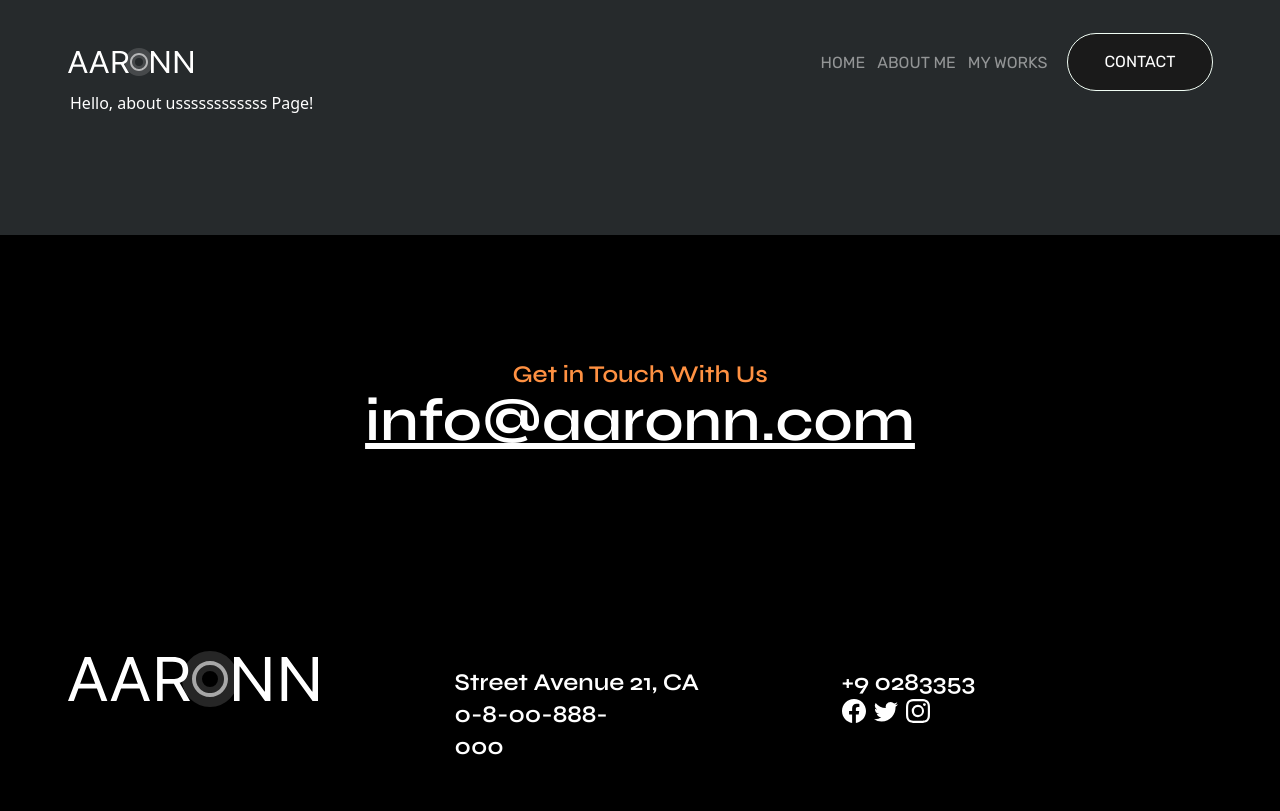
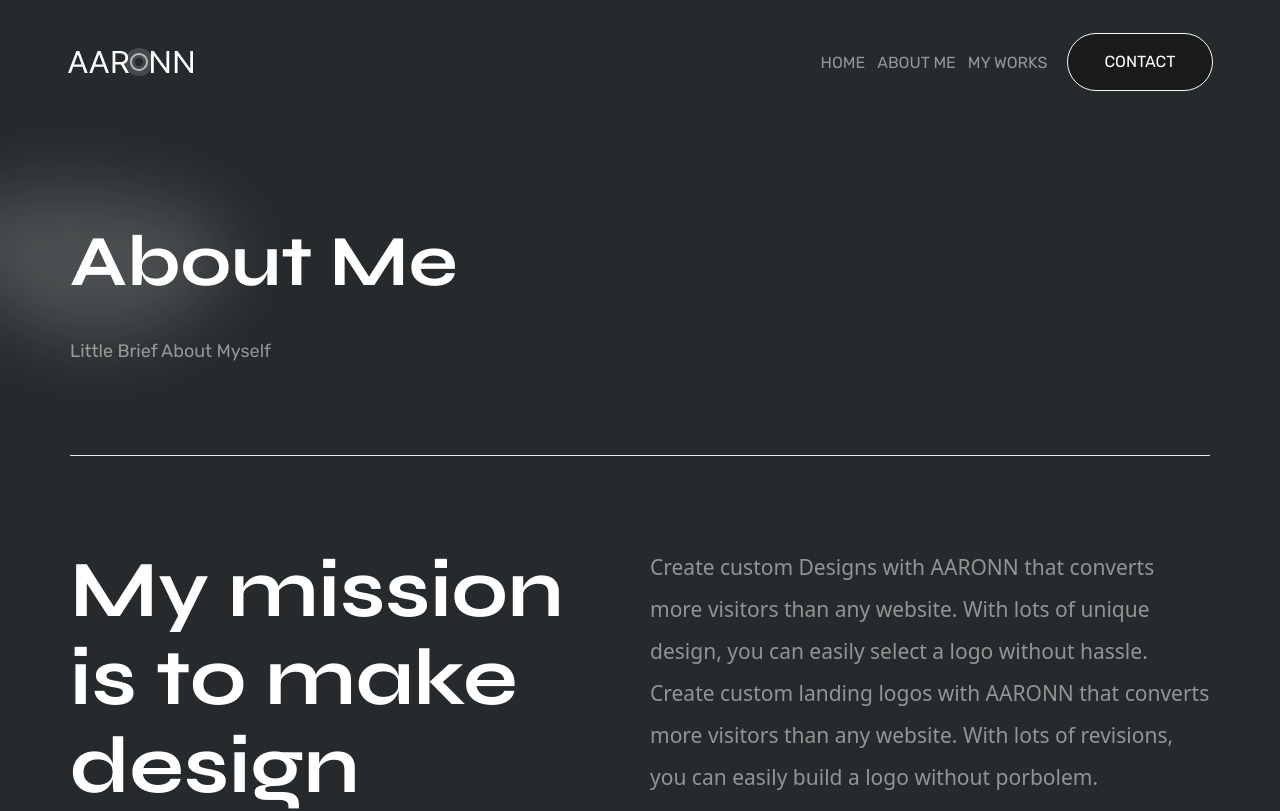
Before and after one commit to Shafiul-Islam-Shatak/portfolio-task-NNSEL-TECH, a Next.js app: page /about in a window 1280 px wide. Shown: the top 811 px of the page. Built offline with nearby package versions, Linux system fonts and the light colour scheme.

Commit message:
about page done

```diff
--- a/src/Types/index.ts
+++ b/src/Types/index.ts
@@ -11,3 +11,8 @@ export type ProjectsHighlightProps = {
     work : Array<string>;
 
 }
+
+export type SectionHeaderProps = {
+    title : string;
+    desciption : string;
+}
--- a/src/app/about/page.tsx
+++ b/src/app/about/page.tsx
@@ -1,3 +1,54 @@
-export default function about() {
-    return <h1>Hello, about ussssssssssss Page!</h1>
-  }
+import React from 'react';
+import Image from 'next/image'
+import PageHeader from '../components/PageHeader/PageHeader';
+import profileImage from '../../../public/assets/Rectangle 361.png'
+import profileImage2 from '../../../public/assets/Vector (2).png'
+
+const about = () => {
+  return (
+    <div >
+      {/* common header to all page */}
+      <PageHeader
+        title='About Me'
+        desciption='Little Brief About Myself'
+      />
+
+      {/* text content */}
+      <div className='grid grid-cols-1 lg:grid-cols-2 gap-5 text-left'>
+        <h1 className='font-syne text-[80px] -tracking-[2.5] font-bold leading-[1.1]'>
+          My mission<br />is to make<br />design<br />easier.
+        </h1>
+        <p className='font-sans text-[#949494] text-[21px] leading-loose'>Create custom Designs with AARONN that converts more visitors than any website. With lots of unique design, you can easily select a logo without hassle. Create custom landing logos with AARONN that converts more visitors than any website. With lots of revisions, you can easily build a logo without porbolem.</p>
+      </div>
+
+      {/* image section */}
+      <div className='flex space-x-7 mt-[100px] mx-auto'>
+        <Image
+          src={profileImage}
+          width={420}
+          height={515}
+          alt="profile-Image"
+        />
+        <Image
+          src={profileImage2}
+          width={670}
+          height={515}
+          alt="profile-Image2"
+        />
+      </div>
+
+      {/* Follow me */}
+      <div className='mt-[140px]'>
+        <h1 className='font-syne font-semibold text-5xl '>Follow me on:</h1>
+        <div className='uppercase font-semibold font-rubik text-[#949494] tracking-[4.06] text-[32px] grid grid-cols-2 lg:grid-cols-4 mt-6 mb-[220px]'>
+          <h1>Dribble</h1>
+          <h1>Twitter</h1>
+          <h1>Facebook</h1>
+          <h1>Instagram</h1>
+        </div>
+      </div>
+    </div>
+  );
+};
+
+export default about;
--- a/src/app/components/Footer/Footer.tsx
+++ b/src/app/components/Footer/Footer.tsx
@@ -1,8 +1,7 @@
 import React from 'react';
 
 // react icons
-import { CgFacebook } from "react-icons/cg";
-import { BsInstagram, BsLinkedin, BsTwitter, BsFacebook } from "react-icons/bs";
+import { BsInstagram,  BsTwitter, BsFacebook } from "react-icons/bs";
 import logo from '../../../../public/assets/Brand-logo.svg'
 import Image from 'next/image'
 
--- /dev/null
+++ b/src/app/components/PageHeader/PageHeader.tsx
@@ -0,0 +1,31 @@
+import cloudShadow from '../../../../public/assets/Vector 8.svg'
+import Image from 'next/image'
+
+const PageHeader = ({ title, desciption }: { title: string, desciption: string }) => {
+    return (
+        <div>
+            <div className=" relative  flex justify-between items-center ">
+                <div className="mt-[135px]">
+                    <h1 className="text-7xl font-bold font-syne ">{title}</h1>
+                    <div className='absolute  top-1/2 left-1/2 transform -translate-x-[160%] -translate-y-[40%]'>
+                        <Image
+                            src={cloudShadow}
+                            width={500}
+                            height={500}
+                            alt='shadow'
+                        />
+                    </div>
+                    <div className="mt-10">
+                        <p className="font-rubik text-[#949494] text-[18px]">{desciption}</p>
+                    </div>
+
+                </div>
+
+            </div>
+            <hr className="w-full  my-[90px]" />
+
+        </div>
+    );
+};
+
+export default PageHeader;
```
Also changed, not shown: public/assets/Vector (2).png (added).
